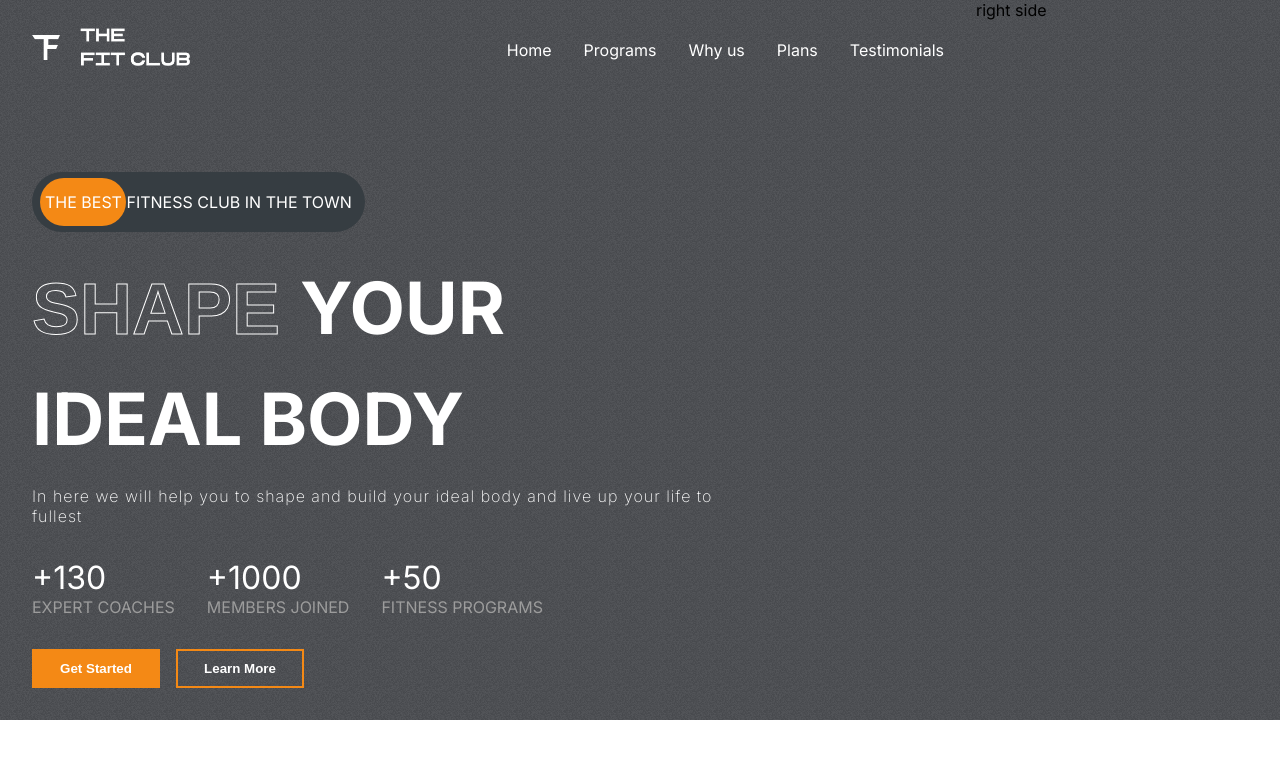
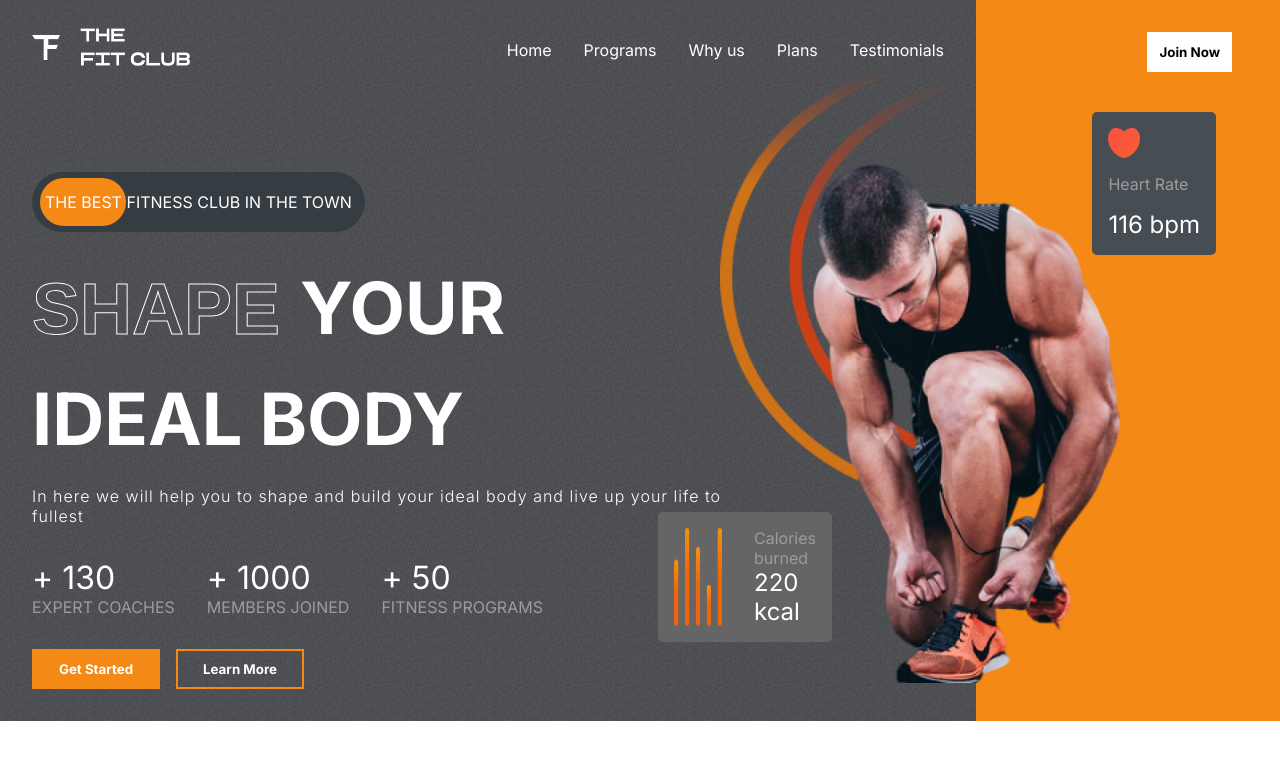
Before and after one commit to prabhsingh20/FitClub, a React (Vite) app: page / in a window 1280 px wide. Shown: the top 760 px of the page. Built offline with nearby package versions, Linux system fonts and the light colour scheme.

Commit message:
hero section completed

```diff
--- a/src/components/hero/Hero.jsx
+++ b/src/components/hero/Hero.jsx
@@ -1,5 +1,9 @@
 import Header from "../header/Header";
 import "./hero.css";
+import hero_image from "/hero_image.png";
+import hero_image_back from "/hero_image_back.png";
+import heart from "/heart.png";
+import calories from "/calories.png";
 
 function Hero() {
   return (
@@ -32,15 +36,15 @@ function Hero() {
         {/* HERO FIGURE */}
         <div className="figures">
           <div>
-            <span>+130</span>
+            <span>+ 130</span>
             <span>expert coaches</span>
           </div>
           <div>
-            <span>+1000</span>
+            <span>+ 1000</span>
             <span>members joined</span>
           </div>
           <div>
-            <span>+50</span>
+            <span>+ 50</span>
             <span>fitness programs</span>
           </div>
         </div>
@@ -53,7 +57,33 @@ function Hero() {
         </div>
         {/* HERO BUTTONS */}
       </div>
-      <div className="right-h"> right side</div>
+
+      {/* RIGHT SECTION */}
+      <div className="right-h">
+        <button className="btn">Join Now</button>
+        <div className="heart-rate">
+          <img src={heart} alt="image heart" />
+          <span>Heart Rate</span>
+          <span className="heart-rate-count">116 bpm</span>
+        </div>
+
+        {/* HERO IMAGE */}
+        <img src={hero_image} alt="human image" className="hero-img" />
+        <img
+          src={hero_image_back}
+          alt="half circle image"
+          className="hero-img-back"
+        />
+        <div className="calories">
+          <img src={calories} alt="calories graph image" />
+          <div className="calories-content">
+            <span>Calories burned</span>
+            <span>220 kcal</span>
+          </div>
+        </div>
+        {/* HERO IMAGE */}
+      </div>
+      {/* RIGHT SECTION */}
     </div>
   );
 }
--- a/src/components/hero/hero.css
+++ b/src/components/hero/hero.css
@@ -13,7 +13,9 @@
 }
 
 .right-h {
+  position: relative;
   flex: 1;
+  background-color: var(--orange);
 }
 
 .the-best-ad {
@@ -57,7 +59,7 @@
 
 .hero-text div:nth-of-type(3) {
   font-size: 1rem;
-  font-weight: 200;
+  font-weight: 300;
   text-transform: none;
   letter-spacing: 1px;
   width: 80%;
@@ -101,3 +103,83 @@
   width: 8rem;
   border: 2px solid var(--orange);
 }
+
+.right-h button {
+  position: absolute;
+  right: 3rem;
+  top: 2rem;
+  color: black;
+}
+
+.heart-rate {
+  display: flex;
+  flex-direction: column;
+  gap: 1rem;
+  background-color: var(--darkGrey);
+  width: fit-content;
+  padding: 1rem;
+  align-items: start;
+  border-radius: 5px;
+  position: absolute;
+  top: 7rem;
+  right: 4rem;
+}
+
+.heart-rate img {
+  width: 2rem;
+}
+
+.heart-rate:nth-child(2) {
+  color: var(--gray);
+}
+
+.heart-rate-count {
+  color: #fff;
+  font-size: 1.5rem;
+}
+
+.hero-img {
+  position: absolute;
+  right: 8rem;
+  top: 10rem;
+  width: 23rem;
+}
+
+.hero-img-back {
+  position: absolute;
+  top: 4rem;
+  right: 20rem;
+  z-index: -1;
+  width: 15rem;
+}
+
+.calories {
+  display: flex;
+  gap: 2rem;
+  background-color: var(--caloryCard);
+  border-radius: 5px;
+  padding: 1rem;
+  width: fit-content;
+  position: absolute;
+  top: 32rem;
+  right: 28rem;
+}
+
+.calories img {
+  width: 3rem;
+}
+
+.calories-content {
+  display: flex;
+  flex-direction: column;
+  justify-content: space-between;
+}
+
+.calories-content span:first-child {
+  color: var(--gray);
+}
+
+.calories-content span:nth-child(2) {
+  color: #fff;
+  font-size: 1.5rem;
+}
--- a/src/index.css
+++ b/src/index.css
@@ -19,6 +19,7 @@
 }
 
 .btn {
+  font-family: "Inter", sans-serif;
   background-color: #fff;
   padding: 0.5rem;
   font-weight: bold;
```
